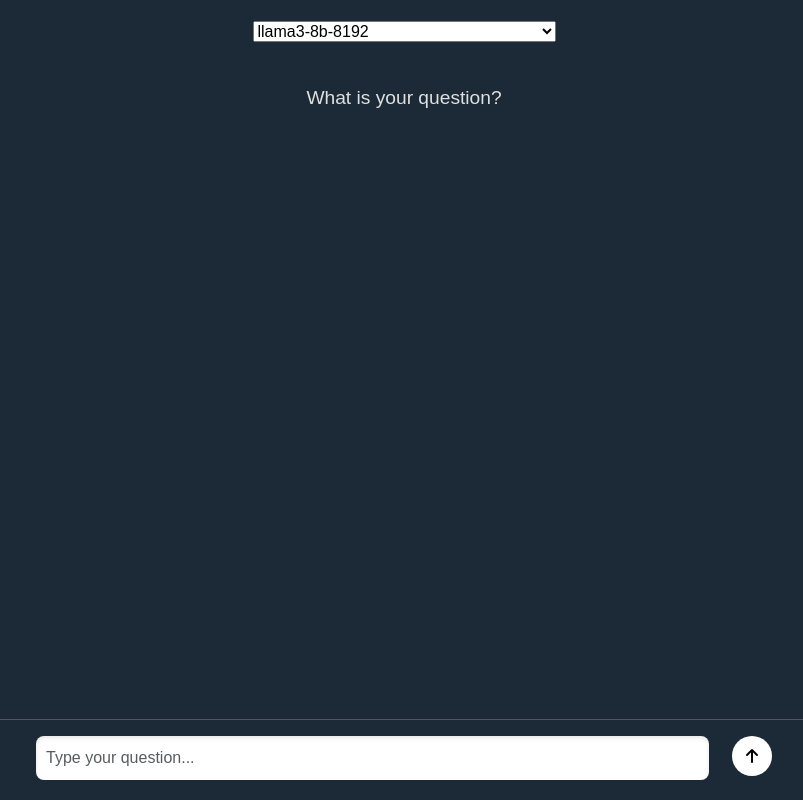
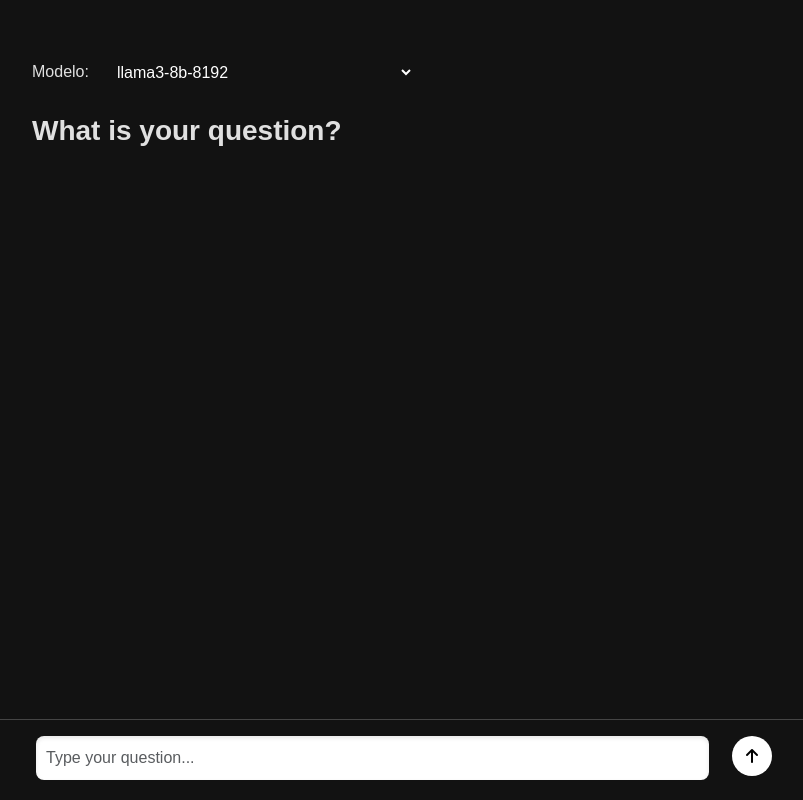
Before and after one commit to AxelMBC/rag-ai, a Next.js app: page / in a window 1280 px wide. Shown: the whole page, without its empty margins (236-1039 px from the left). Built offline with nearby package versions, Linux system fonts and the light colour scheme.

Commit message:
website looking good

```diff
--- a/app/components/modelSelector.tsx
+++ b/app/components/modelSelector.tsx
@@ -12,18 +12,23 @@ const ModelSelector = ({
   setSelectedModel,
 }: modelSelectorProps) => {
   return (
-    <div className="col-12 text-center">
+    <div className="col-auto d-inline">
+      <div className="d-flex align-items-center">
+        Modelo:
         <select
+          className="border-0 bg-transparent text-white ms-4"
           value={selectedModel}
           onChange={(e) => {
             setSelectedModel(e.target.value);
           }}
         >
           {groqModels.map((model) => (
-          <option key={model.id}>{model.id}</option>
+            <option key={model.id} style={{ background: "rgba(1,1,1,1)" }}>
+              {model.id}
+            </option>
           ))}
         </select>
-      <p className="prompt">What is your question?</p>
+      </div>
     </div>
   );
 };
--- a/app/layout.tsx
+++ b/app/layout.tsx
@@ -1,17 +1,28 @@
 import type { Metadata } from "next";
-import localFont from "next/font/local";
+// import localFont from "next/font/local";
+import { Inter, Roboto_Mono } from "next/font/google";
 import "@fortawesome/fontawesome-free/css/all.css";
 import "./globals.css";
 
-const geistSans = localFont({
-  src: "./fonts/GeistVF.woff",
-  variable: "--font-geist-sans",
-  weight: "100 900",
-});
-const geistMono = localFont({
-  src: "./fonts/GeistMonoVF.woff",
-  variable: "--font-geist-mono",
-  weight: "100 900",
+// const inter = Inter({
+//   subsets: ["latin"],
+//   display: "swap",
+// });
+
+// const geistSans = localFont({
+//   src: "./fonts/GeistVF.woff",
+//   variable: "--font-geist-sans",
+//   weight: "100 900",
+// });
+// const geistMono = localFont({
+//   src: "./fonts/GeistMonoVF.woff",
+//   variable: "--font-geist-mono",
+//   weight: "100 900",
+// });
+const roboto_mono = Roboto_Mono({
+  subsets: ["latin"],
+  variable: "--font-roboto-mono",
+  display: "swap",
 });
 
 export const metadata: Metadata = {
@@ -26,9 +37,7 @@ export default function RootLayout({
 }>) {
   return (
     <html lang="en">
-      <body className={`${geistSans.variable} ${geistMono.variable}`}>
-        {children}
-      </body>
+      <body className={`${roboto_mono.variable}`}>{children}</body>
     </html>
   );
 }
--- a/app/page.tsx
+++ b/app/page.tsx
@@ -5,15 +5,18 @@ import React, { useState } from "react";
 import "../styles/global.scss";
 import { formatResponse } from "./utils/formatResponse";
 import ModelSelector from "./components/modelSelector";
+import { v4 as uuidv4 } from "uuid";
+import { useRouter } from "next/navigation";
 
 export default function Home() {
   const [inquiry, setInquiry] = useState("");
-  const [answers, setAnswers] = useState<{ author: string; message: string }[]>(
-    []
-  );
+  const [answers, setAnswers] = useState<
+    { id: string; author: string; message: string }[]
+  >([]);
   const [selectedModel, setSelectedModel] = useState("llama3-8b-8192");
   const [loading, setLoading] = useState(false);
-  // console.log(answers);
+  const router = useRouter();
+  console.log("answers", answers);
 
   const handleSubmit = async () => {
     setLoading(true);
@@ -21,35 +24,74 @@ export default function Home() {
       method: "POST",
       body: JSON.stringify({ inquiry, model: selectedModel }),
     });
-
+    const machineId = uuidv4();
     const data = await res.json();
     const newAnswer = {
+      id: machineId,
       author: data.response.model,
       message: data.response.choices[0].message.content,
     };
+    const userId = uuidv4();
+    answers.push({ id: userId, author: "User", message: inquiry });
     setAnswers([...answers, newAnswer]);
+    router.push(`#${machineId}`);
     setLoading(false);
+    setInquiry("");
   };
 
   return (
-    <div className="main-container">
+    <div className="main-container d-flex align-items-center">
       <main className="content">
-        <div className="container">
-          <div className="row justify-content-center response-container">
+        <div className="container-fluid">
+          <div className="row response-container">
             <ModelSelector
               selectedModel={selectedModel}
               setSelectedModel={setSelectedModel}
             />
 
-            <div className="col-8" style={{ paddingBottom: "200px" }}>
+            <h3 className="col-12 col-sm-8 prompt fw-bold">
+              What is your question?
+            </h3>
+
+            <div className="col-12" style={{ paddingBottom: "200px" }}>
               {answers &&
                 answers.length > 0 &&
-                answers.map((answer, index) => (
-                  <div className="response-box" key={index}>
-                    <h5>{answer.author}:</h5>
-                    <p>{formatResponse(answer.message)}</p>
-                  </div>
-                ))}
+                answers.map((answer, index) => {
+                  if (answer.author === "User") {
+                    return (
+                      <div
+                        id={answer.id}
+                        className="response-box bg-transparent"
+                        key={index}
+                      >
+                        <h5
+                          style={{
+                            fontWeight: "600",
+
+                            color: "#009bd6",
+                          }}
+                        >
+                          {answer.author}:
+                        </h5>
+                        <span>{formatResponse(answer.message)}</span>
+                      </div>
+                    );
+                  }
+                  return (
+                    <div id={answer.id} className="response-box" key={index}>
+                      <h5
+                        style={{
+                          fontWeight: "600",
+                          color: "#F40009",
+                          paddingTop: "20px",
+                        }}
+                      >
+                        {answer.author}:
+                      </h5>
+                      <p>{formatResponse(answer.message)}</p>
+                    </div>
+                  );
+                })}
 
               {loading && (
                 <div className="loader-container">
--- a/package.json
+++ b/package.json
@@ -15,12 +15,14 @@
     "next": "14.2.14",
     "react": "^18",
     "react-dom": "^18",
-    "sass": "^1.79.4"
+    "sass": "^1.79.4",
+    "uuid": "^10.0.0"
   },
   "devDependencies": {
     "@types/node": "^20",
     "@types/react": "^18",
     "@types/react-dom": "^18",
+    "@types/uuid": "^10.0.0",
     "eslint": "^8",
     "eslint-config-next": "14.2.14",
     "typescript": "^5"
--- a/styles/scss/all.scss
+++ b/styles/scss/all.scss
@@ -1,5 +1,5 @@
 // Variables
-$background-color: #1c2a37;
+$background-color: #121212;
 $text-color: #e0e0e0;
 $primary-color: #007bff;
 $input-bg-color: #fff;
@@ -26,16 +26,21 @@ body {
 }
 
 .content {
-  flex: 1;
+  width: 60%;
 }
 
 .prompt {
-  margin-top: 40px;
-  font-size: 1.2rem;
+  margin-top: 30px;
+}
+
+.custom-select {
+  select {
+    background-color: black;
+  }
 }
 
 .response-container {
-  margin-top: 20px;
+  margin-top: 60px;
 }
 
 .response-box {
```
Also changed, not shown: 1 other file (tests, documents, lock files or other folders). Lines whose indentation alone changed are shown as unchanged.
